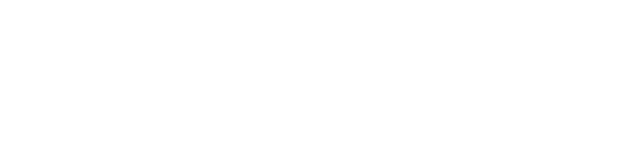
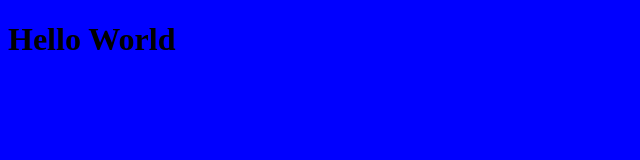
Before and after one commit to vshah2799/WebsiteTest, a plain HTML site: page docs/index.html in a window 1280 px wide. Shown: the whole page, without its empty margins (0-640 px from the left). Drawn offline with Linux system fonts and the light colour scheme.

Commit message:
Task: Added CSS, HTML, JS FILES

```diff
--- a/docs/css/styles.css
+++ b/docs/css/styles.css
@@ -1,3 +1,3 @@
 body {
-    backround-color: blue;
+    background-color: blue;
 }
--- a/docs/index.html
+++ b/docs/index.html
@@ -13,6 +13,7 @@
 </head>
 
 <body>
+<h1>Hello World</h1>
 <script src="js/scripts.js"></script>
 </body>
 </html>
```
